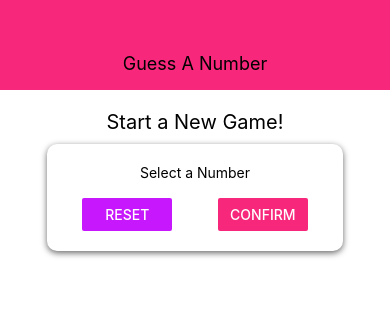
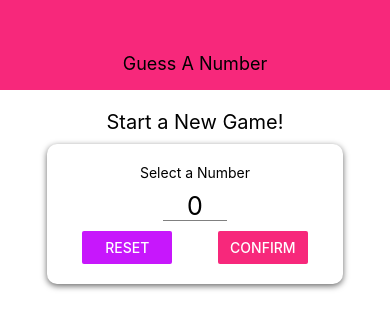
Before and after one commit to othman-19/Guees-the-number-react-native, a React Native app: screen / in a window 390 px wide. Shown: the top 328 px of the page. Built offline with nearby package versions, Linux system fonts and the light colour scheme.

Commit message:
styling the input component

```diff
--- /dev/null
+++ b/components/Input.js
@@ -0,0 +1,24 @@
+import React from 'react';
+import {
+  StyleSheet,
+  TextInput,
+} from 'react-native';
+
+const Input = ({ style }) => (
+  <TextInput style={{ ...styles.input, ...style }} placeholder="0" />
+);
+
+const styles = StyleSheet.create({
+  input: {
+    height: 30,
+    borderBottomColor: 'grey',
+    borderBottomWidth: 1,
+    marginVertical: 10,
+  },
+  headerTitle: {
+    color: 'black',
+    fontSize: 18,
+  },
+});
+
+export default Input;
--- a/screens/StartGameScreen.js
+++ b/screens/StartGameScreen.js
@@ -3,11 +3,11 @@ import {
   Button,
   StyleSheet,
   Text,
-  TextInput,
   View,
 } from 'react-native';
 
 import Card from '../components/Card';
+import Input from '../components/Input';
 import Colors from '../constants/colors';
 
 const StartGameScreen = () => (
@@ -17,7 +17,7 @@ const StartGameScreen = () => (
     </Text>
     <Card style={styles.inputContainer}>
       <Text>Select a Number</Text>
-      <TextInput />
+      <Input style={styles.input} />
       <View style={styles.buttonContainer}>
         <View style={styles.button}><Button title="Reset" color={Colors.accent} /></View>
         <View style={styles.button}><Button title="Confirm" color={Colors.primary} /></View>
@@ -51,6 +51,12 @@ const styles = StyleSheet.create({
   button: {
     width: '40%',
   },
+  input: {
+    width: '25%',
+    textAlign: 'center',
+    fontSize: 25,
+    padding: 1.5,
+  },
 });
 
 export default StartGameScreen;
```
